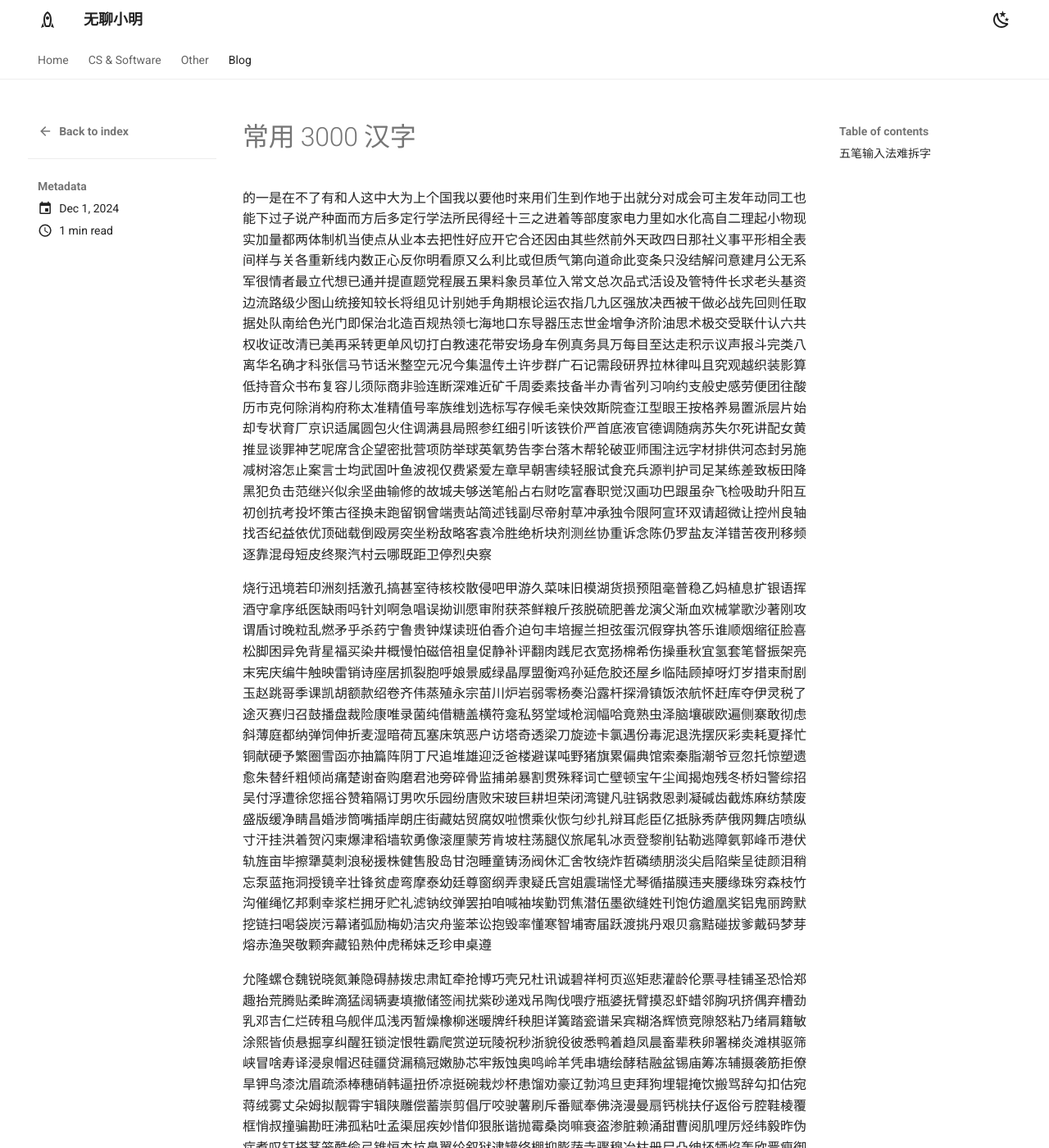
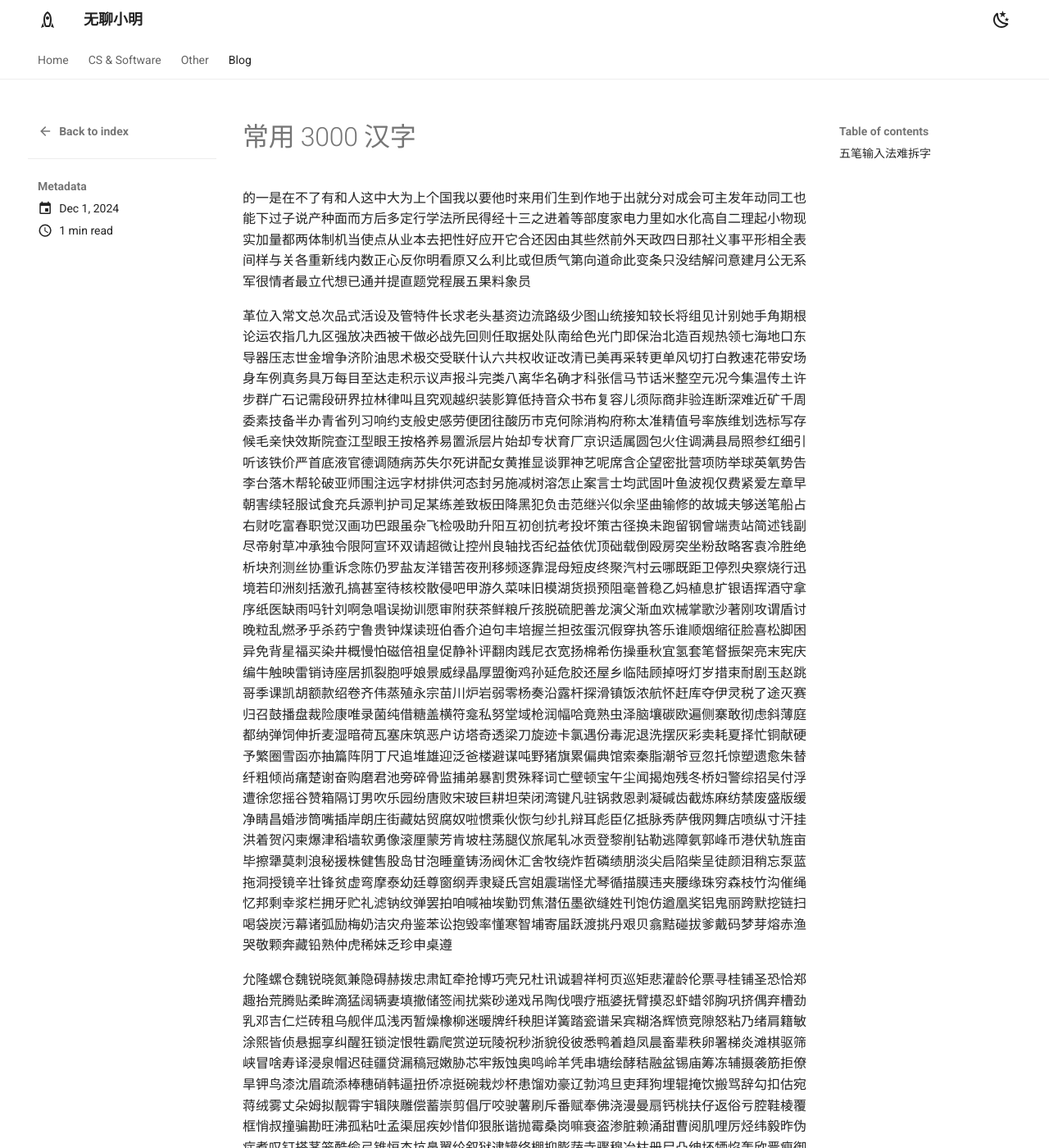
Before and after one commit to copuzzle/copuzzle.github.io, an MkDocs documentation site: the page built from docs/blog/posts/world-collection.md, in a window 1280 px wide and 1400 px high. Shown: the whole window at 82% size. Built offline with MkDocs 1.6.1 and Material for MkDocs 9.7.7, drawn with Linux system fonts in a browser that asks for light colours.

Commit message:
auto add * for update

```diff
--- a/docs/blog/posts/world-collection.md
+++ b/docs/blog/posts/world-collection.md
@@ -2,9 +2,9 @@
 date: 2024-12-01T14:36:36+08:00
 ---
 # 常用 3000 汉字
-的一是在不了有和人这中大为上个国我以要他时来用们生到作地于出就分对成会可主发年动同工也能下过子说产种面而方后多定行学法所民得经十三之进着等部度家电力里如水化高自二理起小物现实加量都两体制机当使点从业本去把性好应开它合还因由其些然前外天政四日那社义事平形相全表间样与关各重新线内数正心反你明看原又么利比或但质气第向道命此变条只没结解问意建月公无系军很情者最立代想已通并提直题党程展五果料象员革位入常文总次品式活设及管特件长求老头基资边流路级少图山统接知较长将组见计别她手角期根论运农指几九区强放决西被干做必战先回则任取据处队南给色光门即保治北造百规热领七海地口东导器压志世金增争济阶油思术极交受联什认六共权收证改清已美再采转更单风切打白教速花带安场身车例真务具万每目至达走积示议声报斗完类八离华名确才科张信马节话米整空元况今集温传土许步群广石记需段研界拉林律叫且究观越织装影算低持音众书布复容儿须际商非验连断深难近矿千周委素技备半办青省列习响约支般史感劳便团往酸历市克何除消构府称太准精值号率族维划选标写存候毛亲快效斯院查江型眼王按格养易置派层片始却专状育厂京识适属圆包火住调满县局照参红细引听该铁价严首底液官德调随病苏失尔死讲配女黄推显谈罪神艺呢席含企望密批营项防举球英氧势告李台落木帮轮破亚师围注远字材排供河态封另施减树溶怎止案言士均武固叶鱼波视仅费紧爱左章早朝害续轻服试食充兵源判护司足某练差致板田降黑犯负击范继兴似余坚曲输修的故城夫够送笔船占右财吃富春职觉汉画功巴跟虽杂飞检吸助升阳互初创抗考投坏策古径换未跑留钢曾端责站简述钱副尽帝射草冲承独令限阿宣环双请超微让控州良轴找否纪益依优顶础载倒殴房突坐粉敌略客袁冷胜绝析块剂测丝协重诉念陈仍罗盐友洋错苦夜刑移频逐靠混母短皮终聚汽村云哪既距卫停烈央察
+的一是在不了有和人这中大为上个国我以要他时来用们生到作地于出就分对成会可主发年动同工也能下过子说产种面而方后多定行学法所民得经十三之进着等部度家电力里如水化高自二理起小物现实加量都两体制机当使点从业本去把性好应开它合还因由其些然前外天政四日那社义事平形相全表间样与关各重新线内数正心反你明看原又么利比或但质气第向道命此变条只没结解问意建月公无系军很情者最立代想已通并提直题党程展五果料象员
 <!-- more -->
-烧行迅境若印洲刻括激孔搞甚室待核校散侵吧甲游久菜味旧模湖货损预阻毫普稳乙妈植息扩银语挥酒守拿序纸医缺雨吗针刘啊急唱误拗训愿审附获茶鲜粮斤孩脱硫肥善龙演父渐血欢械掌歌沙著刚攻谓盾讨晚粒乱燃矛乎杀药宁鲁贵钟煤读班伯香介迫句丰培握兰担弦蛋沉假穿执答乐谁顺烟缩征脸喜松脚困异免背星福买染井概慢怕磁倍祖皇促静补评翻肉践尼衣宽扬棉希伤操垂秋宜氢套笔督振架亮末宪庆编牛触映雷销诗座居抓裂胞呼娘景威绿晶厚盟衡鸡孙延危胶还屋乡临陆顾掉呀灯岁措束耐剧玉赵跳哥季课凯胡额款绍卷齐伟蒸殖永宗苗川炉岩弱零杨奏沿露杆探滑镇饭浓航怀赶库夺伊灵税了途灭赛归召鼓播盘裁险康唯录菌纯借糖盖横符龛私努堂域枪润幅哈竟熟虫泽脑壤碳欧遍侧寨敢彻虑斜薄庭都纳弹饲伸折麦湿暗荷瓦塞床筑恶户访塔奇透梁刀旋迹卡氯遇份毒泥退洗摆灰彩卖耗夏择忙铜献硬予繁圈雪函亦抽篇阵阴丁尺追堆雄迎泛爸楼避谋吨野猪旗累偏典馆索秦脂潮爷豆忽托惊塑遗愈朱替纤粗倾尚痛楚谢奋购磨君池旁碎骨监捕弟暴割贯殊释词亡壁顿宝午尘闻揭炮残冬桥妇警综招吴付浮遭徐您摇谷赞箱隔订男吹乐园纷唐败宋玻巨耕坦荣闭湾键凡驻锅救恩剥凝碱齿截炼麻纺禁废盛版缓净睛昌婚涉筒嘴插岸朗庄街藏姑贸腐奴啦惯乘伙恢匀纱扎辩耳彪臣亿抵脉秀萨俄网舞店喷纵寸汗挂洪着贺闪柬爆津稻墙软勇像滚厘蒙芳肯坡柱荡腿仪旅尾轧冰贡登黎削钻勒逃障氨郭峰币港伏轨旌亩毕擦犟莫刺浪秘援株健售股岛甘泡睡童铸汤阀休汇舍牧绕炸哲磷绩朋淡尖启陷柴呈徒颜泪稍忘泵蓝拖洞授镜辛壮锋贫虚弯摩泰幼廷尊窗纲弄隶疑氏宫姐震瑞怪尤琴循描膜违夹腰缘珠穷森枝竹沟催绳忆邦剩幸浆栏拥牙贮礼滤钠纹弹罢拍咱喊袖埃勤罚焦潜伍墨欲缝姓刊饱仿遒凰奖铝鬼丽跨默挖链扫喝袋炭污幕诸弧励梅奶洁灾舟鉴苯讼抱毁率懂寒智埔寄届跃渡挑丹艰贝翕黠碰拔爹戴码梦芽熔赤渔哭敬颗奔藏铅熟仲虎稀妹乏珍申桌遵
+革位入常文总次品式活设及管特件长求老头基资边流路级少图山统接知较长将组见计别她手角期根论运农指几九区强放决西被干做必战先回则任取据处队南给色光门即保治北造百规热领七海地口东导器压志世金增争济阶油思术极交受联什认六共权收证改清已美再采转更单风切打白教速花带安场身车例真务具万每目至达走积示议声报斗完类八离华名确才科张信马节话米整空元况今集温传土许步群广石记需段研界拉林律叫且究观越织装影算低持音众书布复容儿须际商非验连断深难近矿千周委素技备半办青省列习响约支般史感劳便团往酸历市克何除消构府称太准精值号率族维划选标写存候毛亲快效斯院查江型眼王按格养易置派层片始却专状育厂京识适属圆包火住调满县局照参红细引听该铁价严首底液官德调随病苏失尔死讲配女黄推显谈罪神艺呢席含企望密批营项防举球英氧势告李台落木帮轮破亚师围注远字材排供河态封另施减树溶怎止案言士均武固叶鱼波视仅费紧爱左章早朝害续轻服试食充兵源判护司足某练差致板田降黑犯负击范继兴似余坚曲输修的故城夫够送笔船占右财吃富春职觉汉画功巴跟虽杂飞检吸助升阳互初创抗考投坏策古径换未跑留钢曾端责站简述钱副尽帝射草冲承独令限阿宣环双请超微让控州良轴找否纪益依优顶础载倒殴房突坐粉敌略客袁冷胜绝析块剂测丝协重诉念陈仍罗盐友洋错苦夜刑移频逐靠混母短皮终聚汽村云哪既距卫停烈央察烧行迅境若印洲刻括激孔搞甚室待核校散侵吧甲游久菜味旧模湖货损预阻毫普稳乙妈植息扩银语挥酒守拿序纸医缺雨吗针刘啊急唱误拗训愿审附获茶鲜粮斤孩脱硫肥善龙演父渐血欢械掌歌沙著刚攻谓盾讨晚粒乱燃矛乎杀药宁鲁贵钟煤读班伯香介迫句丰培握兰担弦蛋沉假穿执答乐谁顺烟缩征脸喜松脚困异免背星福买染井概慢怕磁倍祖皇促静补评翻肉践尼衣宽扬棉希伤操垂秋宜氢套笔督振架亮末宪庆编牛触映雷销诗座居抓裂胞呼娘景威绿晶厚盟衡鸡孙延危胶还屋乡临陆顾掉呀灯岁措束耐剧玉赵跳哥季课凯胡额款绍卷齐伟蒸殖永宗苗川炉岩弱零杨奏沿露杆探滑镇饭浓航怀赶库夺伊灵税了途灭赛归召鼓播盘裁险康唯录菌纯借糖盖横符龛私努堂域枪润幅哈竟熟虫泽脑壤碳欧遍侧寨敢彻虑斜薄庭都纳弹饲伸折麦湿暗荷瓦塞床筑恶户访塔奇透梁刀旋迹卡氯遇份毒泥退洗摆灰彩卖耗夏择忙铜献硬予繁圈雪函亦抽篇阵阴丁尺追堆雄迎泛爸楼避谋吨野猪旗累偏典馆索秦脂潮爷豆忽托惊塑遗愈朱替纤粗倾尚痛楚谢奋购磨君池旁碎骨监捕弟暴割贯殊释词亡壁顿宝午尘闻揭炮残冬桥妇警综招吴付浮遭徐您摇谷赞箱隔订男吹乐园纷唐败宋玻巨耕坦荣闭湾键凡驻锅救恩剥凝碱齿截炼麻纺禁废盛版缓净睛昌婚涉筒嘴插岸朗庄街藏姑贸腐奴啦惯乘伙恢匀纱扎辩耳彪臣亿抵脉秀萨俄网舞店喷纵寸汗挂洪着贺闪柬爆津稻墙软勇像滚厘蒙芳肯坡柱荡腿仪旅尾轧冰贡登黎削钻勒逃障氨郭峰币港伏轨旌亩毕擦犟莫刺浪秘援株健售股岛甘泡睡童铸汤阀休汇舍牧绕炸哲磷绩朋淡尖启陷柴呈徒颜泪稍忘泵蓝拖洞授镜辛壮锋贫虚弯摩泰幼廷尊窗纲弄隶疑氏宫姐震瑞怪尤琴循描膜违夹腰缘珠穷森枝竹沟催绳忆邦剩幸浆栏拥牙贮礼滤钠纹弹罢拍咱喊袖埃勤罚焦潜伍墨欲缝姓刊饱仿遒凰奖铝鬼丽跨默挖链扫喝袋炭污幕诸弧励梅奶洁灾舟鉴苯讼抱毁率懂寒智埔寄届跃渡挑丹艰贝翕黠碰拔爹戴码梦芽熔赤渔哭敬颗奔藏铅熟仲虎稀妹乏珍申桌遵
 
 允隆螺仓魏锐晓氮兼隐碍赫拨忠肃缸牵抢博巧壳兄杜讯诚碧祥柯页巡矩悲灌龄伦票寻桂铺圣恐恰郑趣抬荒腾贴柔眸滴猛阔辆妻填撤储签闹扰紫砂递戏吊陶伐喂疗瓶婆抚臂摸忍虾蜡邻胸巩挤偶弃槽劲乳邓吉仁烂砖租乌舰伴瓜浅丙暂燥橡柳迷暖牌纤秧胆详簧踏瓷谱呆宾糊洛辉愤竞隙怒粘乃绪肩籍敏涂熙皆侦悬掘享纠醒狂锁淀恨牲霸爬赏逆玩陵祝秒浙貌役彼悉鸭着趋凤晨畜辈秩卵署梯炎滩棋驱筛峡冒啥寿译浸泉帽迟硅疆贷漏稿冠嫩胁芯牢叛蚀奥鸣岭羊凭串塘绘酵秸融盆锡庙筹冻辅摄袭筋拒僚旱钾鸟漆沈眉疏添棒穗硝韩逼扭侨凉挺碗栽炒杯患馏劝豪辽勃鸿旦吏拜狗埋辊掩饮搬骂辞勾扣估宛蒋绒雾丈朵姆拟靓霄宇辑陕雕偿蓄崇剪倡厅咬驶薯刷斥番赋奉佛浇漫曼扇钙桃扶仔返俗亏腔鞋棱覆框悄叔撞骗勘旺沸孤粘吐孟渠屈疾妙惜仰狠胀谐抛霉桑岗嘛衰盗渗脏赖涌甜曹阅肌哩厉烃纬毅昨伪症煮叹钉搭茎笼酷偷弓锥恒杰坑鼻翼纶叙狱逮罐络棚抑膨蔬寺骤穆冶枯册尸凸绅坯牺焰轰欣晋瘦御锭锦丧旬锻垄搜佛扑邀亭酯迈舒脆酶闲忧酚顽羽涨卸仗陪薄辟惩杭姚肚捉飘漂昆欺吾郎烷汁呵饰萧雅邮迁燕撒姻赴宴烦削债帐斑铃旨醇董饼雏姿拌傅腹妥揉贤拆歪葡胺丢浩徽昂垫挡览贪慰缴汪慌冯诺姜谊凶劣诬耀昏躺盈骑乔溪丛卢抹易闷咨刮驾缆悟摘铒掷颇幻柄惠惨佳仇腊窝涤剑瞧堡泼葱罩霍捞胎苍滨俩捅湘砍霞邵萄疯淮遂熊粪烘宿档戈驳嫂裕徙箭捐肠撑晒辨殿莲摊搅酱屏疫哀蔡堵沫皱畅叠阁莱敲辖钩痕坝巷饿祸丘玄溜曰逻彭尝卿妨艇吞韦怨矮歇郊禄捻漠粹颠宏冤肪饥呵仙押挨醛娃拾没佩勿吓讹侯恋皎夕锌篡戚淋蓬岂釉兆泊魂拘亡杠摧氟颂浑凌铀诱犁谴颁舶扯嘉萌犹滋焊舌匹媳肺掠酿烹疲驰鸦窄辱狭朴遣菲奸韧辣拳秆卧醉竭茅墓矣哎艳敦舆缔雇尿葬履契禽渣衬躲赔咸溉贼醋堤抖妃裤廉晴挽掀茫丑亥拦悠阐慧佐奇竖孝柜麟绣遥逝愁佼肖昭芬逢窑捷圜盲闸宙辐披账狼幽绸蜂慎餐酬誓惟叉弥址帜芝砌唉仆涛臭翠盒劫慨炳
 
```
